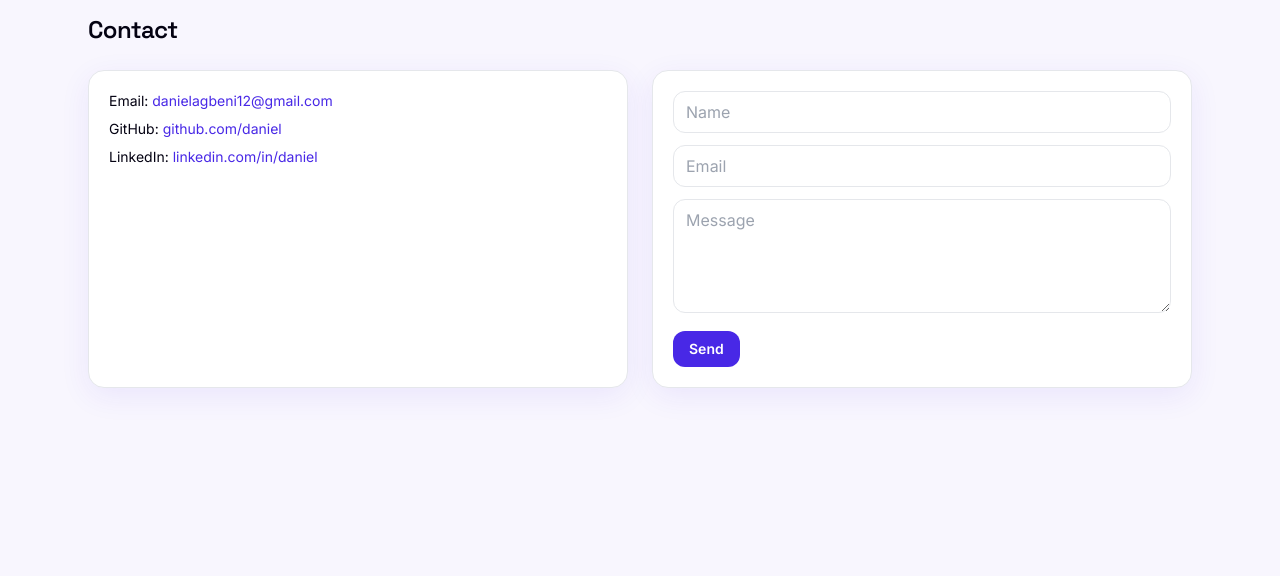
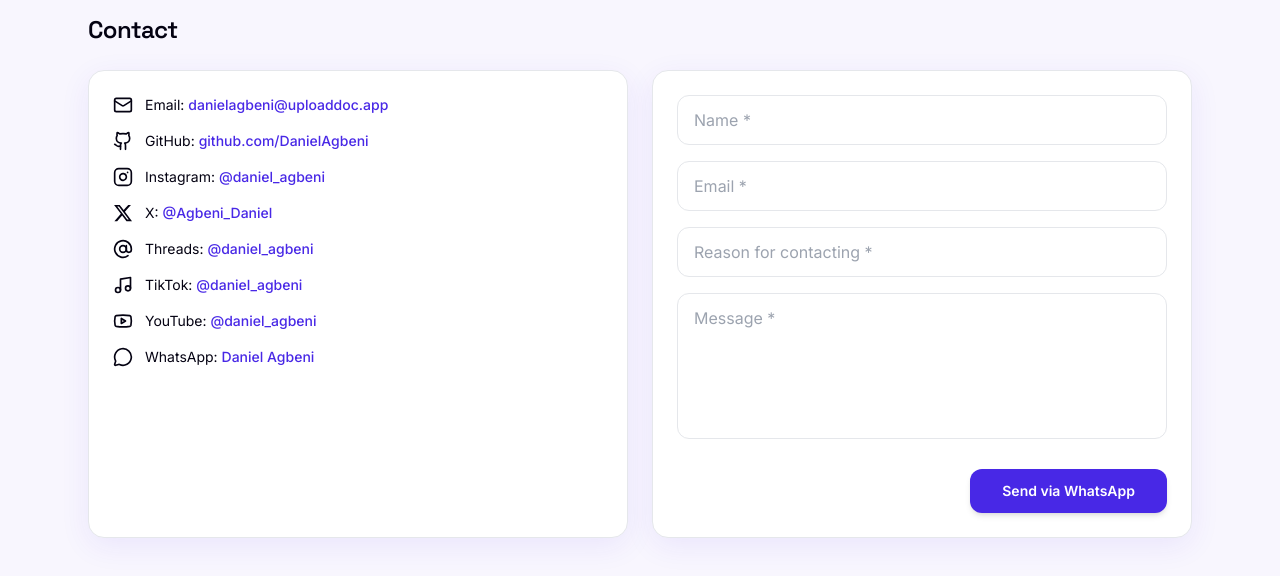
Before and after one commit to DanielAgbeni/daniel-agbeni, a Next.js app: page / in a window 1280 px wide. Shown: the part 2080-2656 px from the top of the page. Before the commit the page ends 2596 px from the top, so only its background shows below. Built offline with nearby package versions, Linux system fonts and the light colour scheme; no server answers.

Commit message:
feat: Implement a full admin panel for portfolio content management, a contact form, and core navigation components.

```diff
--- a/app/api/admin/[collection]/route.ts
+++ b/app/api/admin/[collection]/route.ts
@@ -29,6 +29,7 @@ export async function POST(request: Request, { params }: { params: Promise<{ col
     return Response.json({ error: 'Unknown collection' }, { status: 404 });
   }
 
+  // eslint-disable-next-line @typescript-eslint/no-explicit-any
   const result = await convex.mutation(fn.upsert as any, body);
   return Response.json({ ok: true, result });
 }
@@ -46,6 +47,7 @@ export async function DELETE(request: Request, { params }: { params: Promise<{ c
   }
 
   const { id } = await request.json();
+  // eslint-disable-next-line @typescript-eslint/no-explicit-any
   const result = await convex.mutation(fn.remove as any, { id });
   return Response.json({ ok: true, result });
 }
--- a/app/api/admin/upload/route.ts
+++ b/app/api/admin/upload/route.ts
@@ -7,6 +7,7 @@ export async function POST() {
     return Response.json({ error: 'Unauthorized' }, { status: 401 });
   }
 
+  // eslint-disable-next-line @typescript-eslint/no-explicit-any
   const uploadUrl = await convex.mutation('projects:generateUploadUrl' as any, {});
   return Response.json({ uploadUrl });
 }
--- a/app/api/contact/route.ts
+++ b/app/api/contact/route.ts
@@ -7,6 +7,7 @@ export async function POST(request: Request) {
     return Response.json({ error: 'Invalid payload' }, { status: 400 });
   }
 
+  // eslint-disable-next-line @typescript-eslint/no-explicit-any
   await convex.mutation('contact:create' as any, {
     name: body.name,
     email: body.email,
--- a/components/admin/AdminPanel.tsx
+++ b/components/admin/AdminPanel.tsx
@@ -5,7 +5,8 @@ import { useEffect, useState } from 'react';
 import { useForm } from 'react-hook-form';
 import { zodResolver } from '@hookform/resolvers/zod';
 import { z } from 'zod';
-import type { Experience, PortfolioContent, Project, Service, Skill, SkillCategory } from '@/lib/types';
+import type { PortfolioContent } from '@/lib/types';
+import Image from 'next/image';
 
 const initialState: PortfolioContent = { projects: [], services: [], experience: [], skills: [] };
 
@@ -62,7 +63,7 @@ export default function AdminPanel() {
         <List items={content.projects} render={(item) => (
           <div className="flex items-center gap-4">
             {item.imageUrl ? (
-              <img src={item.imageUrl} alt="" className="w-12 h-12 rounded object-cover border border-primary/20 bg-primary/5" />
+              <Image src={item.imageUrl} alt="" width={48} height={48} className="w-12 h-12 rounded object-cover border border-primary/20 bg-primary/5" />
             ) : (
               <div className="w-12 h-12 rounded border border-primary/10 bg-primary/5 flex items-center justify-center text-[10px] text-text/40 font-medium tracking-wider">NONE</div>
             )}
@@ -137,7 +138,7 @@ const projectSchema = z.object({
 
 type ProjectFormData = z.infer<typeof projectSchema>;
 
-function ProjectForm({ onSave, onUpload }: { onSave: (payload: any) => Promise<void>; onUpload: (file: File) => Promise<{ storageId: string }>; }) {
+function ProjectForm({ onSave, onUpload }: { onSave: (payload: Record<string, unknown>) => Promise<void>; onUpload: (file: File) => Promise<{ storageId: string }>; }) {
   const [uploading, setUploading] = useState(false);
   const [imagePreview, setImagePreview] = useState<string | null>(null);
   const { register, handleSubmit, reset, formState: { errors } } = useForm<ProjectFormData>({
@@ -145,9 +146,10 @@ function ProjectForm({ onSave, onUpload }: { onSave: (payload: any) => Promise<v
     defaultValues: { featured: false }
   });
 
-  const onSubmit = async (data: ProjectFormData, event?: any) => {
+  const onSubmit = async (data: ProjectFormData, event?: React.BaseSyntheticEvent) => {
+    const form = event?.target as HTMLFormElement;
     let finalImageId = data.imageId;
-    const file = event.target?.image?.files?.[0];
+    const file = (form?.elements.namedItem('image') as HTMLInputElement)?.files?.[0];
     if (file?.size) {
       setUploading(true);
       const upload = await onUpload(file);
@@ -205,7 +207,7 @@ function ProjectForm({ onSave, onUpload }: { onSave: (payload: any) => Promise<v
         {imagePreview && (
           <div className="mt-3">
             <span className="text-[10px] font-semibold uppercase tracking-wider text-text/40 mb-1.5 block">Preview</span>
-            <img src={imagePreview} alt="Preview" className="h-24 w-auto object-cover rounded-lg border border-primary/20 shadow-sm" />
+            <Image src={imagePreview} alt="Preview" width={200} height={100} className="h-24 w-auto object-cover rounded-lg border border-primary/20 shadow-sm" />
           </div>
         )}
       </div>
@@ -242,7 +244,7 @@ const serviceSchema = z.object({
 });
 type ServiceFormData = z.infer<typeof serviceSchema>;
 
-function ServiceForm({ onSave }: { onSave: (payload: any) => Promise<void> }) {
+function ServiceForm({ onSave }: { onSave: (payload: Record<string, unknown>) => Promise<void> }) {
   const { register, handleSubmit, reset, formState: { errors } } = useForm<ServiceFormData>({ resolver: zodResolver(serviceSchema) });
 
   const onSubmit = async (data: ServiceFormData) => {
@@ -283,7 +285,7 @@ const expSchema = z.object({
 });
 type ExpFormData = z.infer<typeof expSchema>;
 
-function ExperienceForm({ onSave }: { onSave: (payload: any) => Promise<void> }) {
+function ExperienceForm({ onSave }: { onSave: (payload: Record<string, unknown>) => Promise<void> }) {
   const { register, handleSubmit, reset, formState: { errors } } = useForm<ExpFormData>({
     resolver: zodResolver(expSchema),
     defaultValues: { order: "0" }
@@ -328,7 +330,7 @@ const skillSchema = z.object({
 });
 type SkillFormData = z.infer<typeof skillSchema>;
 
-function SkillForm({ onSave }: { onSave: (payload: any) => Promise<void> }) {
+function SkillForm({ onSave }: { onSave: (payload: Record<string, unknown>) => Promise<void> }) {
   const { register, handleSubmit, reset, formState: { errors } } = useForm<SkillFormData>({ resolver: zodResolver(skillSchema) });
 
   const onSubmit = async (data: SkillFormData) => {
--- a/components/layout/Navbar.tsx
+++ b/components/layout/Navbar.tsx
@@ -1,4 +1,6 @@
-import Link from 'next/link';
+'use client';
+
+import { useState, useEffect } from 'react';
 
 const navItems = [
   ['About', '#about'],
--- a/components/sections/Contact.tsx
+++ b/components/sections/Contact.tsx
@@ -1,44 +1,116 @@
 'use client';
 
-import { FormEvent, useState } from 'react';
+import { useState } from 'react';
+import { useForm } from 'react-hook-form';
 import { Section } from '@/components/ui/Section';
+import { Mail, Github, Instagram, AtSign, Music, Youtube, MessageCircle } from 'lucide-react';
+import { FaXTwitter } from 'react-icons/fa6';
+
+type ContactFormData = {
+  name: string;
+  email: string;
+  reason: string;
+  message: string;
+};
 
 export function Contact() {
   const [status, setStatus] = useState<string>('');
+  const { register, handleSubmit, reset, formState: { errors, isSubmitting } } = useForm<ContactFormData>();
 
-  const submit = async (event: FormEvent<HTMLFormElement>) => {
-    event.preventDefault();
-    const formData = new FormData(event.currentTarget);
-    const payload = {
-      name: String(formData.get('name') ?? ''),
-      email: String(formData.get('email') ?? ''),
-      message: String(formData.get('message') ?? '')
-    };
+  const onSubmit = async (data: ContactFormData) => {
+    try {
+      // 1. Send it to the API (Optional tracking)
+      await fetch('/api/contact', {
+        method: 'POST',
+        headers: { 'Content-Type': 'application/json' },
+        body: JSON.stringify(data)
+      });
 
-    const response = await fetch('/api/contact', {
-      method: 'POST',
-      headers: { 'Content-Type': 'application/json' },
-      body: JSON.stringify(payload)
-    });
+      // 2. Open WhatsApp
+      const rawMessage = `Name: ${data.name}\nEmail: ${data.email}\nReason: ${data.reason}\nMessage: ${data.message}`;
+      const whatsappLink = `https://api.whatsapp.com/send?phone=2349041995875&text=${encodeURIComponent(rawMessage)}`;
 
-    setStatus(response.ok ? 'Message sent.' : 'Unable to send message.');
-    if (response.ok) event.currentTarget.reset();
+      window.open(whatsappLink, '_blank');
+
+      setStatus('Redirecting to WhatsApp...');
+      reset();
+    } catch {
+      setStatus('Something went wrong.');
+    }
   };
 
   return (
     <Section id="contact" title="Contact">
       <div className="grid gap-6 md:grid-cols-2">
-        <div className="rounded-2xl border border-primary/10 bg-white p-5 shadow-soft text-sm text-text/80">
-          <p>Email: <a href="mailto:danielagbeni12@gmail.com" className="text-primary">danielagbeni12@gmail.com</a></p>
-          <p className="mt-2">GitHub: <a href="https://github.com" className="text-primary">github.com/daniel</a></p>
-          <p className="mt-2">LinkedIn: <a href="https://linkedin.com" className="text-primary">linkedin.com/in/daniel</a></p>
+        <div className="rounded-2xl border border-primary/10 bg-white p-6 shadow-soft text-sm text-text/80 flex flex-col gap-4">
+          <a href="mailto:danielagbeni@uploaddoc.app" className="flex items-center gap-3 hover:text-primary transition group">
+            <Mail className="w-5 h-5 text-primary/70 group-hover:text-primary" />
+            <span>Email: <span className="text-primary font-medium">danielagbeni@uploaddoc.app</span></span>
+          </a>
+
+          <a href="https://github.com/DanielAgbeni" target="_blank" rel="noreferrer" className="flex items-center gap-3 hover:text-primary transition group">
+            <Github className="w-5 h-5 text-primary/70 group-hover:text-primary" />
+            <span>GitHub: <span className="text-primary font-medium">github.com/DanielAgbeni</span></span>
+          </a>
+
+          <a href="https://www.instagram.com/daniel_agbeni" target="_blank" rel="noreferrer" className="flex items-center gap-3 hover:text-primary transition group">
+            <Instagram className="w-5 h-5 text-primary/70 group-hover:text-primary" />
+            <span>Instagram: <span className="text-primary font-medium">@daniel_agbeni</span></span>
+          </a>
+
+          <a href="https://x.com/Agbeni_Daniel" target="_blank" rel="noreferrer" className="flex items-center gap-3 hover:text-primary transition group">
+            <FaXTwitter className="w-5 h-5 text-primary/70 group-hover:text-primary" />
+            <span>X: <span className="text-primary font-medium">@Agbeni_Daniel</span></span>
+          </a>
+
+          <a href="https://www.threads.com/@daniel_agbeni" target="_blank" rel="noreferrer" className="flex items-center gap-3 hover:text-primary transition group">
+            <AtSign className="w-5 h-5 text-primary/70 group-hover:text-primary" />
+            <span>Threads: <span className="text-primary font-medium">@daniel_agbeni</span></span>
+          </a>
+
+          <a href="https://www.tiktok.com/@daniel_agbeni" target="_blank" rel="noreferrer" className="flex items-center gap-3 hover:text-primary transition group">
+            <Music className="w-5 h-5 text-primary/70 group-hover:text-primary" />
+            <span>TikTok: <span className="text-primary font-medium">@daniel_agbeni</span></span>
+          </a>
+
+          <a href="https://www.youtube.com/@daniel_agbeni" target="_blank" rel="noreferrer" className="flex items-center gap-3 hover:text-primary transition group">
+            <Youtube className="w-5 h-5 text-primary/70 group-hover:text-primary" />
+            <span>YouTube: <span className="text-primary font-medium">@daniel_agbeni</span></span>
+          </a>
+
+          <a href="https://wa.me//+2349041995875" target="_blank" rel="noreferrer" className="flex items-center gap-3 hover:text-primary transition group">
+            <MessageCircle className="w-5 h-5 text-primary/70 group-hover:text-primary" />
+            <span>WhatsApp: <span className="text-primary font-medium">Daniel Agbeni</span></span>
+          </a>
         </div>
-        <form onSubmit={submit} className="rounded-2xl border border-primary/10 bg-white p-5 shadow-soft space-y-3">
-          <input name="name" required placeholder="Name" className="w-full rounded-xl border border-primary/20 px-3 py-2" />
-          <input name="email" type="email" required placeholder="Email" className="w-full rounded-xl border border-primary/20 px-3 py-2" />
-          <textarea name="message" required placeholder="Message" rows={4} className="w-full rounded-xl border border-primary/20 px-3 py-2" />
-          <button className="rounded-xl bg-primary px-4 py-2 text-sm font-semibold text-white" type="submit">Send</button>
-          {status ? <p className="text-xs text-text/70">{status}</p> : null}
+
+        <form onSubmit={handleSubmit(onSubmit)} className="rounded-2xl border border-primary/10 bg-white p-6 shadow-soft space-y-4">
+          <div>
+            <input {...register('name', { required: 'Name is required' })} placeholder="Name *" className="w-full rounded-xl border border-primary/20 bg-white px-4 py-3 outline-none focus:border-primary placeholder:text-text/40 transition" />
+            {errors.name && <p className="text-xs text-red-500 mt-1.5 px-1">{errors.name.message}</p>}
+          </div>
+
+          <div>
+            <input {...register('email', { required: 'Email is required', pattern: { value: /^\S+@\S+$/i, message: 'Invalid email' } })} type="email" placeholder="Email *" className="w-full rounded-xl border border-primary/20 bg-white px-4 py-3 outline-none focus:border-primary placeholder:text-text/40 transition" />
+            {errors.email && <p className="text-xs text-red-500 mt-1.5 px-1">{errors.email.message}</p>}
+          </div>
+
+          <div>
+            <input {...register('reason', { required: 'Reason is required' })} placeholder="Reason for contacting *" className="w-full rounded-xl border border-primary/20 bg-white px-4 py-3 outline-none focus:border-primary placeholder:text-text/40 transition" />
+            {errors.reason && <p className="text-xs text-red-500 mt-1.5 px-1">{errors.reason.message}</p>}
+          </div>
+
+          <div>
+            <textarea {...register('message', { required: 'Message is required' })} placeholder="Message *" rows={5} className="w-full rounded-xl border border-primary/20 bg-white px-4 py-3 outline-none focus:border-primary placeholder:text-text/40 transition resize-none" />
+            {errors.message && <p className="text-xs text-red-500 mt-1.5 px-1">{errors.message.message}</p>}
+          </div>
+
+          <div className="pt-2 flex items-center justify-between">
+            {status ? <p className="text-sm font-medium text-primary">{status}</p> : <div />}
+            <button disabled={isSubmitting} className="rounded-xl bg-primary px-8 py-3 text-sm font-semibold text-white shadow-md shadow-primary/20 transition hover:bg-primary/90 disabled:opacity-50" type="submit">
+              {isSubmitting ? 'Sending...' : 'Send via WhatsApp'}
+            </button>
+          </div>
         </form>
       </div>
     </Section>
--- a/lib/portfolio.ts
+++ b/lib/portfolio.ts
@@ -4,9 +4,13 @@ import type { PortfolioContent } from '@/lib/types';
 export async function getPortfolioContent(): Promise<PortfolioContent> {
   try {
     const [projects, services, experience, skills] = await Promise.all([
+      // eslint-disable-next-line @typescript-eslint/no-explicit-any
       convex.query('projects:list' as any, {}),
+      // eslint-disable-next-line @typescript-eslint/no-explicit-any
       convex.query('services:list' as any, {}),
+      // eslint-disable-next-line @typescript-eslint/no-explicit-any
       convex.query('experience:list' as any, {}),
+      // eslint-disable-next-line @typescript-eslint/no-explicit-any
       convex.query('skills:list' as any, {})
     ]);
 
--- a/package.json
+++ b/package.json
@@ -12,11 +12,13 @@
     "@hookform/resolvers": "^5.2.2",
     "convex": "^1.22.0",
     "framer-motion": "^12.6.2",
+    "lucide-react": "^0.577.0",
     "next": "^15.5.14",
     "next-auth": "^5.0.0-beta.29",
     "react": "19.0.0",
     "react-dom": "19.0.0",
     "react-hook-form": "^7.71.2",
+    "react-icons": "^5.6.0",
     "zod": "^4.3.6"
   },
   "devDependencies": {
```
Also changed, not shown: 1 other file (tests, documents, lock files or other folders).
